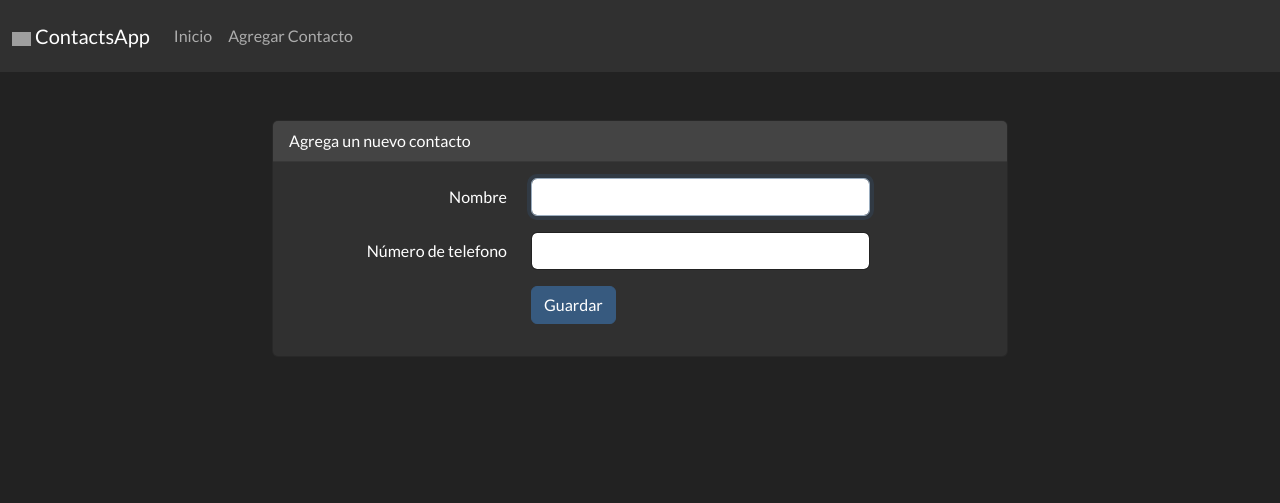
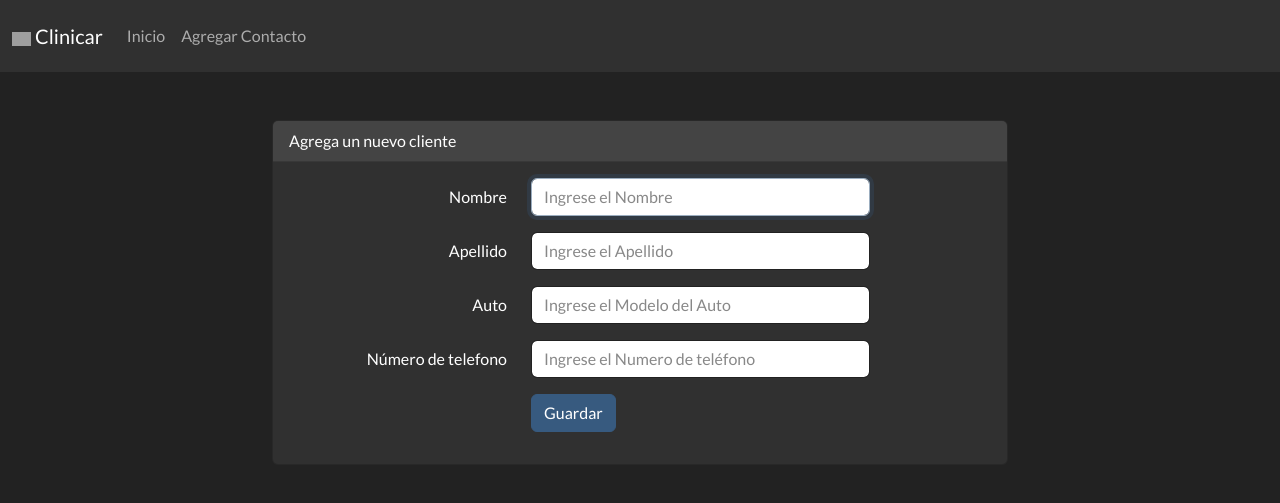
Before and after one commit to s4mu31m/Clinicar, a PHP site: page /add.php in a window 1280 px wide. Shown: the top 503 px of the page. Run offline with PHP 8.4, Linux system fonts and the light colour scheme; some libraries are stand-ins or nearby versions; grey boxes are pictures that could not be loaded.

Commit message:
modificaciones de adaptacion, aun con errores

```diff
--- a/add.php
+++ b/add.php
@@ -4,20 +4,24 @@
     $error = null;
 
     if($_SERVER["REQUEST_METHOD"] == "POST"){
-      if (empty($_POST["name"]) || empty($_POST["phone_number"])){
+      if (empty($_POST["nombre"]) || empty($_POST["apellido"]) || empty($_POST["auto"]) || empty($_POST["telefono"])){
         $error = "Por favor rellena todos los datos";
 
-      }else if(strlen($_POST["phone_number"])< 9){
-         $error = "Número de teléfono invalido.";
+      }else if(strlen($_POST["telefono"])< 9){
+         $error = "El numero de Teléfono debe contener al menos 9 carácteres";
 
       }else{
 
-        $name = $_POST["name"];
-        $phoneNumber = $_POST["phone_number"];
+        $nombre      = $_POST["nombre"];
+        $apellido    = $_POST["apellido"];
+        $auto        = $_POST["auto"];
+        $phoneNumber = $_POST["telefono"];
 
-        $statement = $conn->prepare("INSERT INTO contacts (name,phone_number) VALUES (:name, :phone_number)");
-        $statement->bindParam(":name", $_POST["name"]);
-        $statement->bindParam(":phone_number", $_POST["phone_number"]);
+        $statement = $conn->prepare("INSERT INTO info_cliente (nombre,apellido, 'auto',telefono) VALUES (:nombre,:apellido,:'auto', :telefono)");
+        $statement->bindParam(":nombre",   $_POST["nombre"]);
+        $statement->bindParam(":apellido", $_POST["apellido"]);
+        $statement->bindParam(":auto",     $_POST["auto"]);
+        $statement->bindParam(":telefono", $_POST["telefono"]);
         $statement->execute();
 
         header("Location: index.php");
@@ -32,7 +36,7 @@
 
     <meta http-equiv="X-UA-Compatible" content="IE=edge">
 
-    <meta name="viewport" content="width=device-width, initial-scale=1.0">
+    <meta nombre="viewport" content="width=device-width, initial-scale=1.0">
 
     <!-- Bootstrap -->
     <link
@@ -51,14 +55,14 @@
     <!-- Static Content -->
     <link rel="stylesheet"  href="./static/css/index.css" />
 
-    <title>Contacts App</title>
+    <title>Clinicar</title>
 </head>
 <body>
     <nav class="navbar navbar-expand-lg navbar-dark bg-dark">
         <div class="container-fluid">
           <a class="navbar-brand font-weight-bold" href="#">
             <img class="mr-2" src="./static/img/logo.png" />
-            ContactsApp
+            Clinicar
           </a>
           <button
             class="navbar-toggler"
@@ -88,7 +92,7 @@
           <div class="row justify-content-center">
             <div class="col-md-8">
               <div class="card">
-                <div class="card-header">Agrega un nuevo contacto</div>
+                <div class="card-header">Agrega un nuevo cliente</div>
                 <div class="card-body">
                   <?php if ($error) { ?>
                       <p class="text-danger">
@@ -98,18 +102,35 @@
                   <?php } ?>
                   <form method="POST" action="add.php">
                     <div class="mb-3 row">
-                      <label for="name" class="col-md-4 col-form-label text-md-end">Nombre</label>
+                      <label for="nombre" class="col-md-4 col-form-label text-md-end">Nombre</label>
 
                       <div class="col-md-6">
-                        <input id="name" type="text" class="form-control" name="name" required autocomplete="name" autofocus>
+                        <input id="nombre" type="text" class="form-control" id="nombre" placeholder = "Ingrese el Nombre" required autocomplete="nombre" autofocus>
+                      </div>
+                    </div>
+
+
+                    <div class="mb-3 row">
+                      <label for="apellido" class="col-md-4 col-form-label text-md-end">Apellido</label>
+
+                      <div class="col-md-6">
+                        <input id="apellido" type="text" class="form-control" id="apellido"placeholder = "Ingrese el Apellido" required autocomplete="apellido" autofocus>
                       </div>
                     </div>
 
                     <div class="mb-3 row">
-                      <label for="phone_number" class="col-md-4 col-form-label text-md-end">Número de telefono</label>
+                    <label for="nombre" class="col-md-4 col-form-label text-md-end">Auto</label>
+
+                    <div class="col-md-6">
+                        <input id="auto" type="text" class="form-control" id="auto" placeholder = "Ingrese el Modelo del Auto" required autocomplete="auto" autofocus>
+                      </div>
+                    </div>
+
+                    <div class="mb-3 row">
+                      <label for="telefono" class="col-md-4 col-form-label text-md-end">Número de telefono</label>
 
                       <div class="col-md-6">
-                        <input id="phone_number" type="tel" class="form-control" name="phone_number" required autocomplete="phone_number" autofocus>
+                        <input id="telefono" type="tel" class="form-control" id="telefono" placeholder = "Ingrese el Numero de teléfono" required autocomplete="telefono" autofocus>
                       </div>
                     </div>
 
--- a/sql/setup.sql
+++ b/sql/setup.sql
@@ -1,4 +1,4 @@
--- Active: 1664081338245@@127.0.0.1@3306@clinicar
+-- Active: 1664647068783@@127.0.0.1@3306@clinicar
 DROP DATABASE IF EXISTS clinicar;
 
 CREATE DATABASE clinicar;
```
Also changed, not shown: edit.php (+19 -21 lines), index.php (+8 -7 lines).
